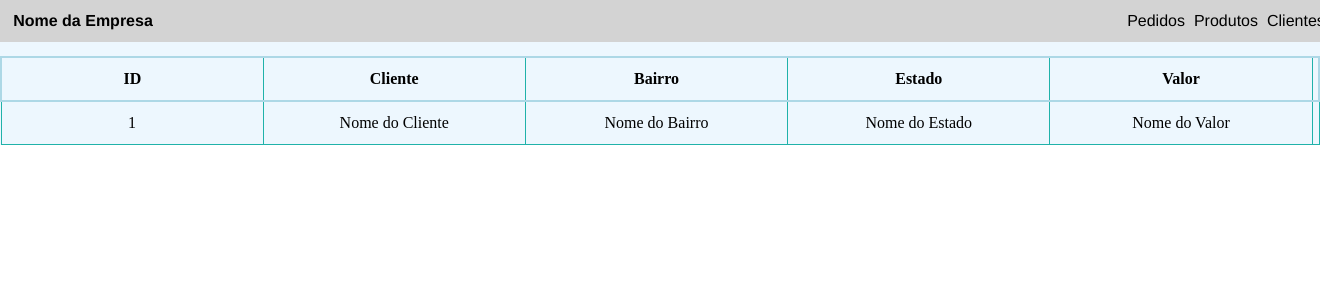
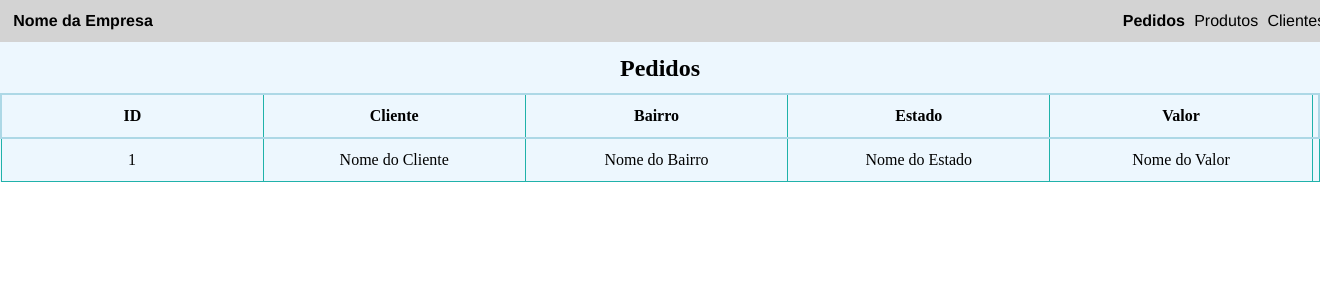
Before and after one commit to JuniorAC90/sistema-pedidos, a PHP site: page / in a window 1320 px wide; the page is wider, and only the part inside the window is pictured. Shown: the top 300 px of that part. Run offline with PHP 8.4, Linux system fonts and the light colour scheme.

Commit message:
Estilizaçao de menu ativo, e configuraçao de rotas

```diff
--- a/css/cabecalho.css
+++ b/css/cabecalho.css
@@ -28,3 +28,7 @@ a {
 a:hover {
     background-color: blanchedalmond;
 }
+
+.ativo {
+    font-weight: bold;
+}
--- a/css/principal.css
+++ b/css/principal-pedido.css
@@ -1,6 +1,14 @@
 .container {
     background-color: #edf7fe;
     display: flex;
+    flex-direction: column;
+}
+
+.titulo {
+    font-weight: bold;
+    text-align: center;
+    margin-top: 1%;
+    font-size: 1.5rem;
 }
 
 .tabela {
--- /dev/null
+++ b/funcoes/funcoes.php
@@ -0,0 +1,15 @@
+<?php
+    function menuAtivo($rota) {
+        switch ($rota) {
+            case '/produtos':
+                $nav = array("", "ativo", "");
+                break;
+            case '/clientes':
+                $nav = array("", "", "ativo");
+                break;
+            default:
+                $nav = array("ativo", "", "");
+                break;
+        }
+        return $nav;
+    }
--- a/index.php
+++ b/index.php
@@ -7,13 +7,35 @@
     <title>Sistema de Pedidos</title>
     <link rel="stylesheet" href="css/reset.css">
     <link rel="stylesheet" href="css/cabecalho.css">
-    <link rel="stylesheet" href="css/principal.css">
+    <link rel="stylesheet" href="css/principal-pedido.css">
 </head>
 <body>
     <?php
+        include_once 'funcoes/funcoes.php';
+
+        $rota = $_SERVER['PATH_INFO'];
+        $nav = menuAtivo($rota);
         include_once "visao/cabecalho.php";
+
+        switch ($rota) {
+            case '/produtos':
+                $titulo = 'Produtos';
+                break;
+            case '/clientes':
+                $titulo = 'Clientes';
+                break;
+            default:
+                $titulo = 'Pedidos';
+                break;
+        }
+
+
+
+        //var_dump($_SERVER);
+
     ?>
     <main class="container">
+    <h2 class="titulo"><?=$titulo?></h2>
         <table class="tabela">
             <thead>
                 <tr>
--- a/visao/cabecalho.php
+++ b/visao/cabecalho.php
@@ -1,8 +1,8 @@
 <header class="cabecalho">
     <h1 class="nome-empresa">Nome da Empresa</h1>
     <nav class="menu">
-        <a href="/pedidos">Pedidos</a>
-        <a href="/produtos">Produtos</a>
-        <a href="/clientes">Clientes</a>
+        <a class="<?= $nav[0]?>" href="/pedidos">Pedidos</a>
+        <a class="<?= $nav[1]?>" href="/produtos">Produtos</a>
+        <a class="<?= $nav[2]?>" href="/clientes">Clientes</a>
     </nav>
 </header>
```
